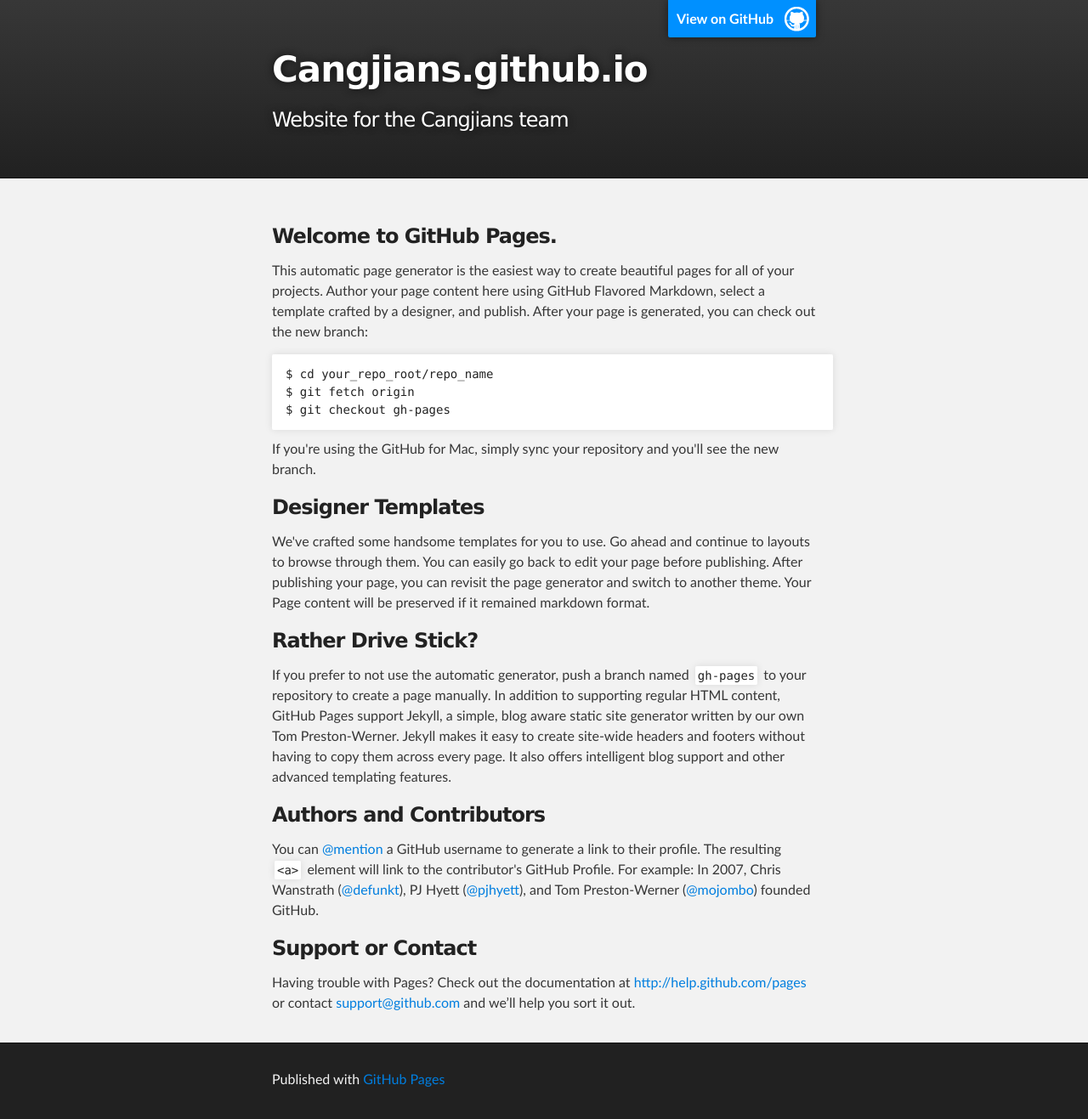
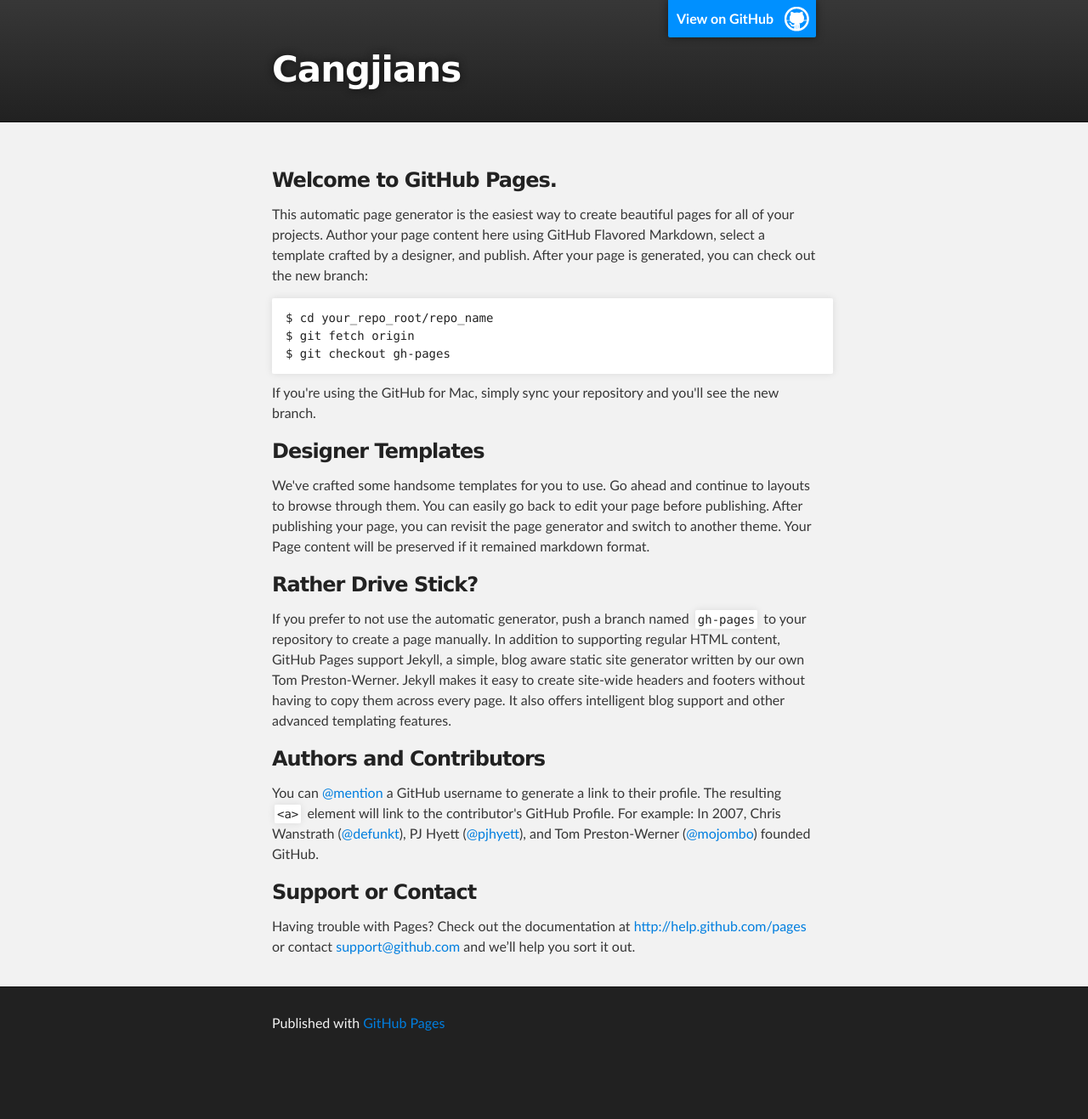
Before and after one commit to brendanhoran/cangjians.github.io, a Jekyll site: the page built from index.html, in a window 1280 px wide. Shown: the whole page at 85% size. Built offline with Jekyll 4.4.1, drawn with Linux system fonts in a browser that asks for light colours; after the commit the page ends 1251 px from its top, so only the background shows below that.

Commit message:
header: Set site title
We don't need a tagline (or rather, I can't find of a good one right now
:P).

```diff
--- a/_includes/header.html
+++ b/_includes/header.html
@@ -2,8 +2,7 @@
         <header class="inner">
           <a id="forkme_banner" href="https://github.com/Cangjians">View on GitHub</a>
 
-          <h1 id="project_title">Cangjians.github.io</h1>
-          <h2 id="project_tagline">Website for the Cangjians team</h2>
+          <h1 id="project_title">Cangjians</h1>
 
         </header>
     </div>
```
